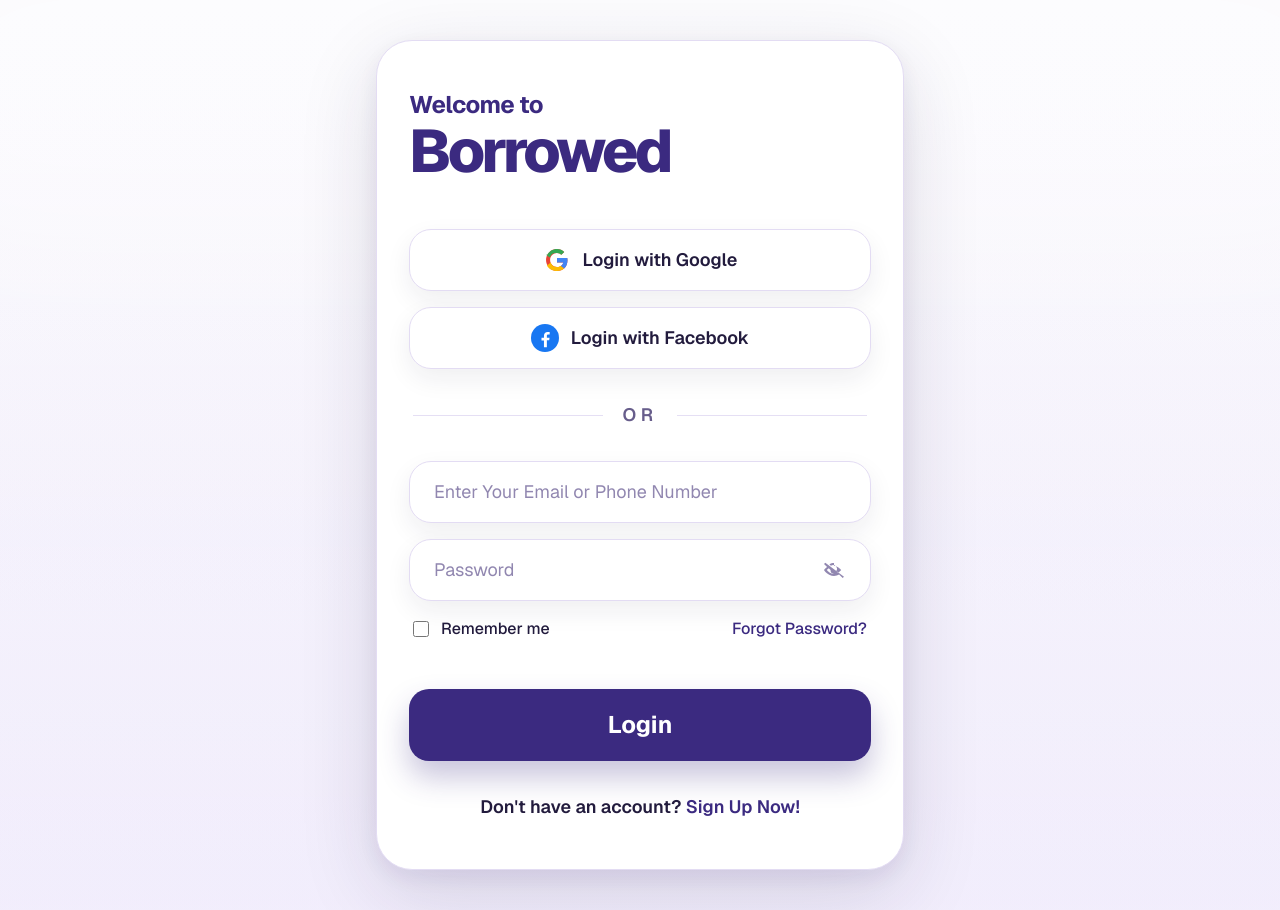
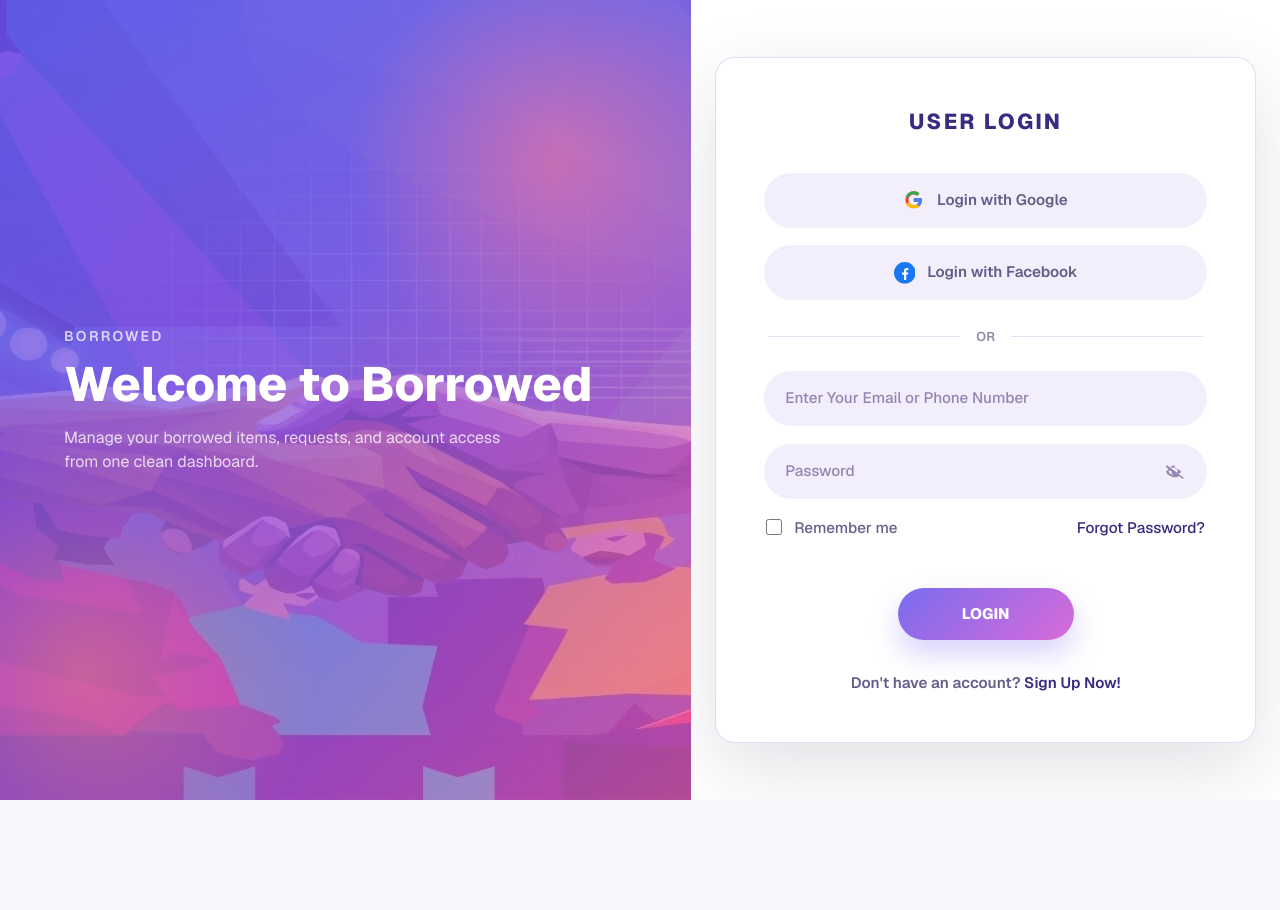
Before and after one commit to sushamaray/borrowed, a Next.js app: page / in a window 1280 px wide. After the commit the page ends 800 px from the top, so only its background shows below. Built offline with nearby package versions, Linux system fonts and the light colour scheme.

Commit message:
"LogIN PAGE"

```diff
--- a/app/globals.css
+++ b/app/globals.css
@@ -72,3 +72,337 @@ body {
   color: var(--foreground);
   font-family: var(--font-geist-sans), Arial, Helvetica, sans-serif;
 }
+
+.login-page-layout {
+  background: #ffffff;
+  display: grid;
+  min-height: 100vh;
+  overflow: hidden;
+}
+
+.login-page-hero-panel {
+  background: var(--primary);
+  color: #ffffff;
+  min-height: 42vh;
+  overflow: hidden;
+  padding: 2.5rem 1.5rem;
+  position: relative;
+}
+
+.login-page-hero-image {
+  object-fit: cover;
+}
+
+.login-page-hero-gradient,
+.login-page-hero-glow {
+  inset: 0;
+  position: absolute;
+}
+
+.login-page-hero-gradient {
+  background: linear-gradient(
+    135deg,
+    rgba(102, 83, 231, 0.86) 0%,
+    rgba(132, 83, 224, 0.74) 42%,
+    rgba(246, 103, 155, 0.7) 100%
+  );
+}
+
+.login-page-hero-glow {
+  background:
+    radial-gradient(
+      circle at 80% 20%,
+      rgba(255, 119, 150, 0.55) 0%,
+      transparent 24%
+    ),
+    radial-gradient(
+      circle at 12% 84%,
+      rgba(255, 145, 92, 0.42) 0%,
+      transparent 26%
+    );
+}
+
+.login-page-hero-content {
+  display: flex;
+  flex-direction: column;
+  height: 100%;
+  justify-content: center;
+  max-width: 36rem;
+  min-height: 22rem;
+  position: relative;
+  z-index: 1;
+}
+
+.login-page-brand-label {
+  color: rgba(255, 255, 255, 0.75);
+  font-size: 0.875rem;
+  font-weight: 600;
+  letter-spacing: 0.16em;
+  margin-bottom: 0.75rem;
+  text-transform: uppercase;
+}
+
+.login-page-hero-title {
+  font-size: 2.5rem;
+  font-weight: 800;
+  line-height: 1.1;
+}
+
+.login-page-hero-description {
+  color: rgba(255, 255, 255, 0.78);
+  font-size: 0.875rem;
+  line-height: 1.5rem;
+  margin-top: 1rem;
+  max-width: 28rem;
+}
+
+.login-page-form-panel {
+  align-items: center;
+  background: #ffffff;
+  display: flex;
+  justify-content: center;
+  min-height: 58vh;
+  padding: 3rem 1.5rem;
+}
+
+.login-form-card {
+  background: #ffffff;
+  border: 1px solid rgba(227, 220, 243, 0.95);
+  border-radius: 1.25rem;
+  box-shadow: 0 26px 78px rgba(34, 27, 61, 0.13);
+  max-width: 40rem;
+  padding: 3rem;
+  width: 100%;
+}
+
+.login-form-header {
+  margin-bottom: 2.25rem;
+  text-align: center;
+}
+
+.login-form-title {
+  color: var(--primary);
+  font-size: 1.35rem;
+  font-weight: 800;
+  letter-spacing: 0.1em;
+  text-transform: uppercase;
+}
+
+.social-login-button-list,
+.login-form-fields {
+  display: flex;
+  flex-direction: column;
+  gap: 1.1rem;
+}
+
+.login-divider-wrapper {
+  margin: 1.6rem 0;
+}
+
+.login-form-options {
+  align-items: center;
+  color: var(--text-secondary);
+  display: flex;
+  font-size: 0.95rem;
+  font-weight: 500;
+  gap: 0.75rem;
+  justify-content: space-between;
+  padding: 0 0.125rem;
+}
+
+.remember-me-control {
+  align-items: center;
+  display: flex;
+  gap: 0.75rem;
+}
+
+.remember-me-checkbox {
+  accent-color: var(--primary);
+  background: transparent;
+  border: 1px solid rgba(59, 42, 128, 0.4);
+  border-radius: 0.25rem;
+  height: 1rem;
+  width: 1rem;
+}
+
+.forgot-password-button,
+.sign-up-button {
+  color: var(--primary);
+  transition: color 200ms ease;
+}
+
+.forgot-password-button:hover,
+.sign-up-button:hover {
+  color: var(--primary-hover);
+}
+
+.login-submit-button {
+  background: linear-gradient(135deg, #7a6cf0 0%, #d86bd8 100%);
+  border-radius: 999px;
+  box-shadow: 0 14px 28px rgba(122, 108, 240, 0.3);
+  color: #ffffff;
+  display: block;
+  font-size: 0.95rem;
+  font-weight: 800;
+  margin: 2rem auto 0;
+  padding: 0.95rem 1.5rem;
+  text-transform: uppercase;
+  transition: transform 200ms ease;
+  width: 11rem;
+}
+
+.login-submit-button:hover {
+  transform: translateY(-0.125rem);
+}
+
+.login-submit-button:active {
+  transform: translateY(0);
+}
+
+.sign-up-prompt {
+  color: var(--text-secondary);
+  font-size: 0.95rem;
+  font-weight: 600;
+  margin-top: 2rem;
+  text-align: center;
+}
+
+.social-login-button {
+  align-items: center;
+  background: var(--surface-soft);
+  border: 1px solid transparent;
+  border-radius: 999px;
+  color: var(--text-secondary);
+  display: flex;
+  font-size: 0.95rem;
+  font-weight: 600;
+  gap: 0.75rem;
+  justify-content: center;
+  padding: 0.95rem 1.25rem;
+  transition:
+    background-color 200ms ease,
+    color 200ms ease,
+    transform 200ms ease;
+  width: 100%;
+}
+
+.social-login-button:hover {
+  background: var(--primary-soft);
+  color: var(--primary);
+  transform: translateY(-0.125rem);
+}
+
+.social-login-button-icon {
+  align-items: center;
+  display: flex;
+  height: 1.35rem;
+  justify-content: center;
+  width: 1.35rem;
+}
+
+.social-login-button-icon svg {
+  height: 1.35rem;
+  width: 1.35rem;
+}
+
+.login-text-field {
+  align-items: center;
+  background: var(--surface-soft);
+  border: 1px solid transparent;
+  border-radius: 999px;
+  display: flex;
+  gap: 0.75rem;
+  padding: 0.95rem 1.25rem;
+  transition:
+    background-color 200ms ease,
+    border-color 200ms ease,
+    box-shadow 200ms ease;
+  width: 100%;
+}
+
+.login-text-field:focus-within {
+  background: #ffffff;
+  border-color: rgba(59, 42, 128, 0.3);
+  box-shadow: 0 10px 24px rgba(122, 108, 240, 0.12);
+}
+
+.login-text-field-input {
+  background: transparent;
+  color: var(--foreground);
+  font-size: 0.95rem;
+  font-weight: 500;
+  outline: none;
+  width: 100%;
+}
+
+.login-text-field-input::placeholder {
+  color: var(--text-muted);
+}
+
+.login-text-field-icon {
+  color: var(--text-muted);
+  flex-shrink: 0;
+}
+
+.login-text-field-icon svg {
+  height: 1.35rem;
+  width: 1.35rem;
+}
+
+.login-divider {
+  align-items: center;
+  color: var(--text-muted);
+  display: flex;
+  font-size: 0.8rem;
+  font-weight: 600;
+  gap: 1rem;
+  padding: 0 0.25rem;
+  text-transform: uppercase;
+}
+
+.login-divider-line {
+  background: rgba(227, 220, 243, 0.9);
+  flex: 1;
+  height: 1px;
+}
+
+@media (min-width: 640px) {
+  .login-page-hero-panel {
+    padding-left: 2.5rem;
+    padding-right: 2.5rem;
+  }
+
+  .login-page-hero-title {
+    font-size: 3rem;
+  }
+
+  .login-page-hero-description {
+    font-size: 1rem;
+  }
+}
+
+@media (min-width: 1024px) {
+  .login-page-layout {
+    grid-template-columns: minmax(0, 2.7fr) minmax(30rem, 2.3fr);
+  }
+
+  .login-page-hero-panel {
+    min-height: 100vh;
+    padding: 5rem 4rem;
+  }
+
+  .login-page-form-panel {
+    min-height: 100vh;
+  }
+}
+
+@media (max-width: 520px) {
+  .login-form-card {
+    padding: 2.25rem 1.5rem;
+  }
+
+  .login-form-options {
+    align-items: flex-start;
+    flex-direction: column;
+  }
+}
--- a/app/login-components.tsx
+++ b/app/login-components.tsx
@@ -13,9 +13,11 @@ export function SocialButton({ provider, icon }: SocialButtonProps) {
   return (
     <button
       type="button"
-      className="flex w-full items-center justify-center gap-3 rounded-[22px] border border-border/60 bg-[color-mix(in_srgb,var(--surface)_88%,white)] px-5 py-4 text-lg font-semibold text-foreground shadow-[0_10px_26px_rgba(34,27,61,0.07)] backdrop-blur-sm transition-all duration-200 hover:-translate-y-0.5 hover:border-primary/25 hover:bg-surface-soft"
+      className="social-login-button flex w-full items-center justify-center gap-3 rounded-full border border-transparent bg-surface-soft px-5 py-4 text-base font-semibold text-text-secondary transition-all duration-200 hover:-translate-y-0.5 hover:bg-primary-soft hover:text-primary"
     >
-      <span className="flex h-7 w-7 items-center justify-center">{icon}</span>
+      <span className="social-login-button-icon flex h-6 w-6 items-center justify-center [&>svg]:h-6 [&>svg]:w-6">
+        {icon}
+      </span>
       <span>Login with {provider}</span>
     </button>
   );
@@ -27,14 +29,16 @@ export function TextField({
   trailingIcon,
 }: TextFieldProps) {
   return (
-    <label className="flex w-full items-center gap-3 rounded-[22px] border border-border/60 bg-[color-mix(in_srgb,var(--surface)_92%,white)] px-6 py-4 shadow-[0_10px_26px_rgba(34,27,61,0.07)] backdrop-blur-sm transition-all duration-200 focus-within:border-primary/45 focus-within:bg-surface-soft focus-within:shadow-[0_12px_32px_rgba(59,42,128,0.12)]">
+    <label className="login-text-field flex w-full items-center gap-3 rounded-full border border-transparent bg-surface-soft px-5 py-4 transition-all duration-200 focus-within:border-primary/30 focus-within:bg-white focus-within:shadow-[0_10px_24px_rgba(122,108,240,0.12)]">
       <input
         type={type}
         placeholder={placeholder}
-        className="w-full bg-transparent text-lg text-foreground outline-none placeholder:text-text-muted"
+        className="login-text-field-input w-full bg-transparent text-base font-medium text-foreground outline-none placeholder:text-text-muted"
       />
       {trailingIcon ? (
-        <span className="shrink-0 text-text-muted">{trailingIcon}</span>
+        <span className="login-text-field-icon shrink-0 text-text-muted [&>svg]:h-6 [&>svg]:w-6">
+          {trailingIcon}
+        </span>
       ) : null}
     </label>
   );
@@ -42,10 +46,10 @@ export function TextField({
 
 export function Divider() {
   return (
-    <div className="flex items-center gap-5 px-1 text-lg font-semibold tracking-[0.24em] text-text-secondary">
-      <span className="h-px flex-1 bg-border/90" />
+    <div className="login-divider flex items-center gap-4 px-1 text-xs font-semibold uppercase text-text-muted">
+      <span className="login-divider-line h-px flex-1 bg-border/90" />
       <span>OR</span>
-      <span className="h-px flex-1 bg-border/90" />
+      <span className="login-divider-line h-px flex-1 bg-border/90" />
     </div>
   );
 }
--- a/app/page.tsx
+++ b/app/page.tsx
@@ -1,4 +1,5 @@
 import { Divider, SocialButton, TextField } from "./login-components";
+import Image from "next/image";
 
 function GoogleIcon() {
   return (
@@ -48,33 +49,51 @@ function EyeOffIcon() {
 
 export default function Home() {
   return (
-    <main className="relative min-h-screen overflow-hidden bg-background">
-      <div className="absolute inset-0 bg-[linear-gradient(180deg,var(--background)_0%,color-mix(in_srgb,var(--background)_76%,var(--accent-soft))_32%,color-mix(in_srgb,var(--background)_58%,var(--primary-soft))_68%,color-mix(in_srgb,var(--background)_72%,var(--accent))_100%)]" />
-      <div className="absolute inset-0 bg-[linear-gradient(180deg,rgba(255,255,255,0.42)_0%,rgba(255,255,255,0.18)_32%,rgba(255,255,255,0.04)_58%,rgba(255,255,255,0.16)_100%)]" />
-      <div className="absolute inset-x-[-12%] top-[-12%] h-[24rem] rounded-full bg-white/35 blur-3xl" />
-      <div className="absolute inset-0 bg-[linear-gradient(180deg,rgba(244,239,255,0)_0%,rgba(244,239,255,0.08)_38%,rgba(244,239,255,0.26)_72%,rgba(244,239,255,0.34)_100%)]" />
+    <main className="login-page-layout grid min-h-screen overflow-hidden bg-white lg:grid-cols-[minmax(0,2.7fr)_minmax(30rem,2.3fr)]">
+      <section className="login-page-hero-panel relative min-h-[42vh] overflow-hidden bg-primary px-6 py-10 text-white sm:px-10 lg:min-h-screen lg:px-16 lg:py-20">
+        <Image
+          src="/Borrowed BG.jpeg"
+          alt="Borrowed background"
+          fill
+          priority
+          sizes="(min-width: 1024px) 60vw, 100vw"
+          className="login-page-hero-image object-cover"
+        />
+        <div className="login-page-hero-gradient absolute inset-0 bg-[linear-gradient(135deg,rgba(102,83,231,0.86)_0%,rgba(132,83,224,0.74)_42%,rgba(246,103,155,0.7)_100%)]" />
+        <div className="login-page-hero-glow absolute inset-0 bg-[radial-gradient(circle_at_80%_20%,rgba(255,119,150,0.55)_0%,transparent_24%),radial-gradient(circle_at_12%_84%,rgba(255,145,92,0.42)_0%,transparent_26%)]" />
 
-      <section className="relative z-10 mx-auto flex min-h-screen w-full max-w-xl items-center px-4 py-10 sm:px-6">
-        <div className="w-full rounded-[36px] border border-border/80 bg-[color-mix(in_srgb,var(--surface)_82%,white)] px-6 py-10 shadow-[0_24px_80px_rgba(34,27,61,0.14),0_8px_24px_rgba(59,42,128,0.08)] backdrop-blur-xl sm:px-8 sm:py-12">
-        <header className="mb-12">
-          <p className="text-2xl font-bold tracking-tight text-primary">
-            Welcome to
+        <div className="login-page-hero-content relative z-10 flex h-full min-h-[22rem] max-w-xl flex-col justify-center">
+          <p className="login-page-brand-label mb-3 text-sm font-semibold uppercase tracking-[0.16em] text-white/75">
+            Borrowed
           </p>
-          <h1 className="text-6xl font-extrabold leading-none tracking-[-0.06em] text-primary">
-            Borrowed
+          <h1 className="login-page-hero-title text-4x1 font-extrabold leading-tight sm:text-5x1">
+            Welcome to Borrowed
+          </h1>
+          <p className="login-page-hero-description mt-4 max-w-md text-sm leading-6 text-white/78 sm:text-base">
+            Manage your borrowed items, requests, and account access from one
+            clean dashboard.
+          </p>
+        </div>
+      </section>
+
+      <section className="login-page-form-panel flex min-h-[58vh] items-center justify-center bg-white px-6 py-12 lg:min-h-screen">
+        <div className="login-form-card w-full max-w-xl rounded-2xl border border-border/90 bg-white px-10 py-12 shadow-[0_24px_70px_rgba(34,27,61,0.12)] sm:px-12 sm:py-14">
+        <header className="login-form-header mb-9 text-center">
+          <h1 className="login-form-title text-xl font-extrabold uppercase tracking-[0.1em] text-primary">
+            User Login
           </h1>
         </header>
 
-        <div className="space-y-4">
+        <div className="social-login-button-list mb-7 flex flex-col gap-4">
           <SocialButton provider="Google" icon={<GoogleIcon />} />
           <SocialButton provider="Facebook" icon={<FacebookIcon />} />
         </div>
 
-        <div className="my-8">
+        <div className="login-divider-wrapper my-7">
           <Divider />
         </div>
 
-        <form className="space-y-4">
+        <form className="login-form-fields flex flex-col gap-4">
           <TextField placeholder="Enter Your Email or Phone Number" />
           <TextField
             type="password"
@@ -82,17 +101,17 @@ export default function Home() {
             trailingIcon={<EyeOffIcon />}
           />
 
-          <div className="flex items-center justify-between gap-4 px-1 text-base font-medium text-foreground">
-            <label className="flex items-center gap-3">
+          <div className="login-form-options flex items-center justify-between gap-3 px-0.5 text-sm font-medium text-text-secondary">
+            <label className="remember-me-control flex items-center gap-3">
               <input
                 type="checkbox"
-                className="h-4 w-4 rounded border border-primary/40 bg-transparent accent-[var(--primary)]"
+                className="remember-me-checkbox h-4 w-4 rounded border border-primary/40 bg-transparent accent-[var(--primary)]"
               />
               <span>Remember me</span>
             </label>
             <button
               type="button"
-              className="text-primary transition-colors hover:text-primary-hover"
+              className="forgot-password-button text-primary transition-colors hover:text-primary-hover"
             >
               Forgot Password?
             </button>
@@ -100,17 +119,17 @@ export default function Home() {
 
           <button
             type="submit"
-            className="mt-8 w-full rounded-[20px] bg-primary px-5 py-5 text-2xl font-bold text-white shadow-[0_16px_30px_color-mix(in_srgb,var(--primary)_28%,transparent)] transition-transform duration-200 hover:-translate-y-0.5 hover:bg-primary-hover active:bg-primary-active"
+            className="login-submit-button mx-auto mt-8 block w-44 rounded-full bg-[linear-gradient(135deg,#7a6cf0_0%,#d86bd8_100%)] px-6 py-4 text-sm font-bold uppercase text-white shadow-[0_12px_24px_rgba(122,108,240,0.28)] transition-transform duration-200 hover:-translate-y-0.5 active:translate-y-0"
           >
             Login
           </button>
         </form>
 
-        <p className="mt-8 text-center text-lg font-semibold text-foreground">
+        <p className="sign-up-prompt mt-8 text-center text-sm font-semibold text-text-secondary">
           Don&apos;t have an account?{" "}
           <button
             type="button"
-            className="text-primary transition-colors hover:text-primary-hover"
+            className="sign-up-button text-primary transition-colors hover:text-primary-hover"
           >
             Sign Up Now!
           </button>
```
Also changed, not shown: public/Borrowed BG.jpeg (added).
